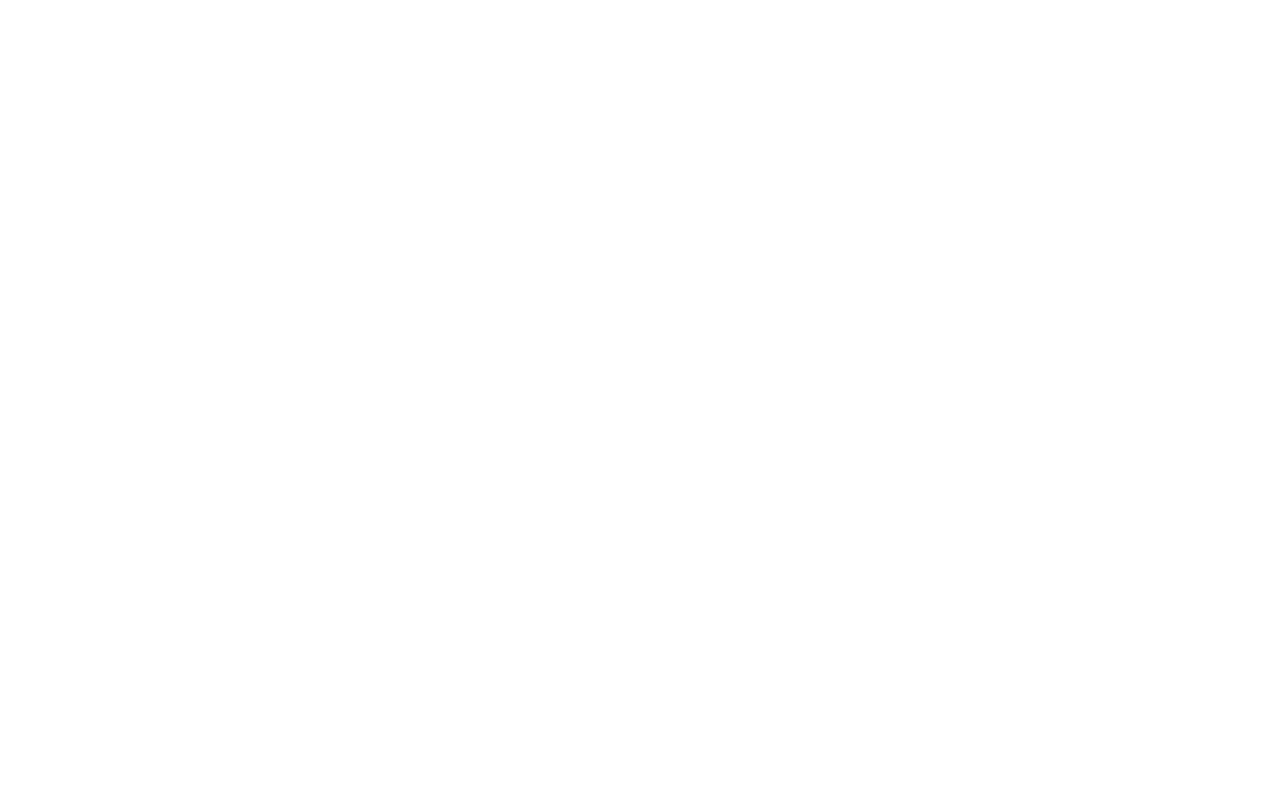
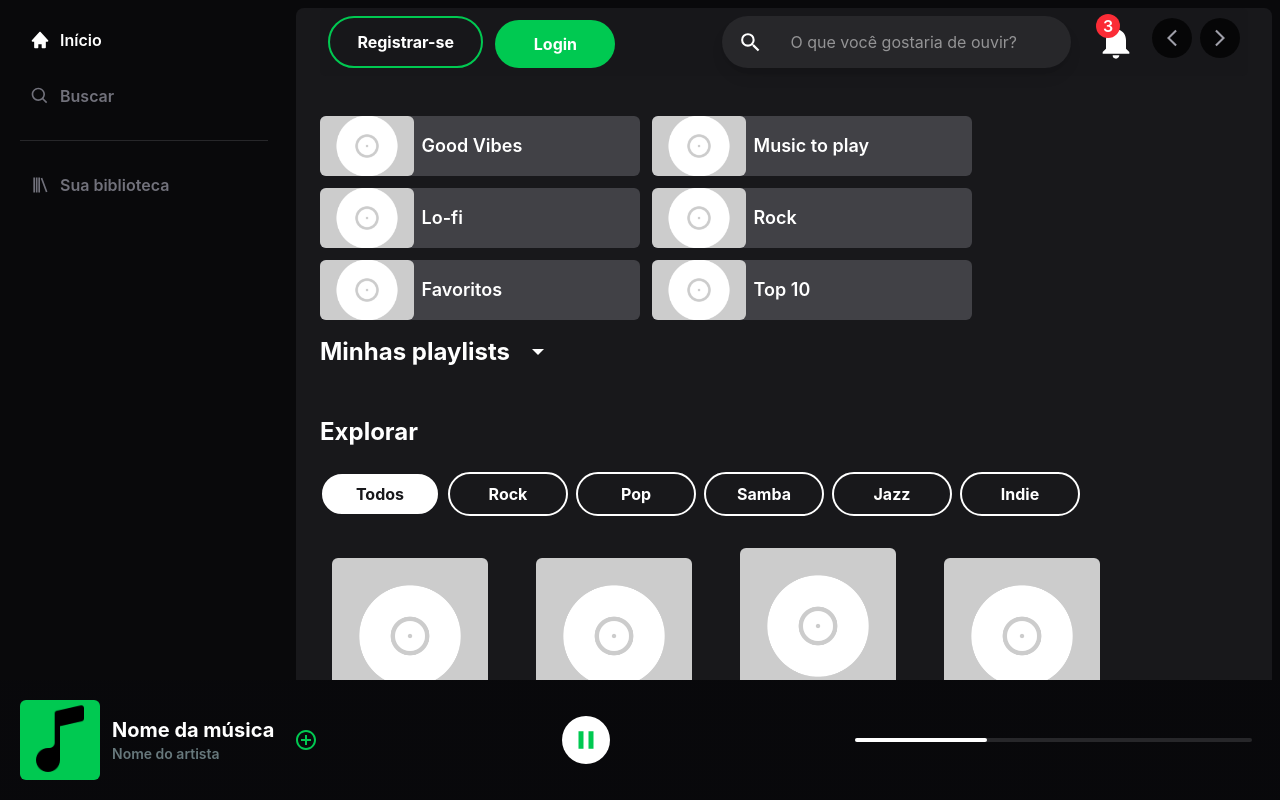
Before and after one commit to AlefAmorim/FIECFY, a React (Vite) app: page / in a window 1280 px wide. Before the commit this address had no page. Built offline with nearby package versions, Linux system fonts and the light colour scheme; no server answers.

Commit message:
Inicio implementação de login

```diff
--- a/src/App.jsx
+++ b/src/App.jsx
@@ -1,13 +1,32 @@
 import {  BrowserRouter as Router,Routes, Route } from "react-router";
 import Home from "./pages/Home";
+import { useEffect, useState } from "react";
 
 function App() {
+  const [user, setUser] = useState(null);
+  useEffect( ()=>{
+    const fetchUser = async () => {
+      try {
+        const response = await fetch("http://127.0.0.1:8000/api/auth/me");
+        if(!response.ok) {
+          throw Error();
+        }
+        console.log(dados)
+        const dados = response.json();
+        setUser(dados);
+      } catch (error) {
+        console.error(error);
+      }
+    }
+
+    fetchUser();
+  }, []);
   return (
-    <Router>
-      <Routes>
-        <Route path="/home" element={<Home />} />
-      </Routes>
-    </Router>
+      <Router>
+        <Routes>
+          <Route path="/" element={<Home user={user} userChange={setUser}/>} />
+        </Routes>
+      </Router>
   )
 }
 
--- a/src/components/Greeting/index.jsx
+++ b/src/components/Greeting/index.jsx
@@ -1,7 +1,7 @@
 
 function Greeting({nome}) {
     return (
-        <h1>Boa tarde, {nome}!</h1>
+        <h1>Olá, {nome}!</h1>
     )
 }
 
--- a/src/components/Header/index.jsx
+++ b/src/components/Header/index.jsx
@@ -10,7 +10,7 @@
   MdClose,
 } from "react-icons/md";
 
-function Header({loginHandle, handleClear, handleChange, searchTerm}) {
+function Header({loginHandle, handleClear, handleChange, searchTerm, user}) {
   const [isLogado, setIsLogado] = useState(true);
   const [popUpAberto, setPopUpAberto] = useState(false);
   const [notificacoes, setNotificacoes] = useState(3);
@@ -23,8 +23,8 @@
 
   return (
     <header className="max-h-200 sticky top-0 z-10 bg-zinc-900/90 rounded-md w-full flex items-center gap-2 justify-between p-2 flex-row md:justify-between">
-      {isLogado ? (
-        <ProfileBadge handleClick={() => setIsLogado(!isLogado)}></ProfileBadge>
+      {user ? (
+        <ProfileBadge user={user} />
       ) : (
         <div className="botoes-wrapper flex gap-3  justify-end items-end">
           <button
--- a/src/components/LoginForm/index.jsx
+++ b/src/components/LoginForm/index.jsx
@@ -5,7 +5,7 @@
 import { FaSpotify, FaApple, FaFacebook } from "react-icons/fa";
 import Button from "../Button";
 
-const LoginForm = ({ isOpen, handleClose }) => {
+const LoginForm = ({ isOpen, handleClose, userChange }) => {
   const [showPass, setShowPass] = useState(false);
   const [dados, setDados] = useState({
     email: "",
@@ -18,10 +18,29 @@
       [name]:value
     });
   }
-  const handleSubmit = (e) => {
+
+  const handleSubmit = async (e) => {
     e.preventDefault();
-    console.log(dados);
+    try {
+      console.log(dados)
+      const response = await fetch('http://127.0.0.1:8000/api/auth/login', {
+        method: "POST",
+        body: JSON.stringify(dados),
+        // headers:{
+        //   "Access-Control-Allow-Origin":['http://localhost:5173/']
+        // }
+      });
+      if(!response.ok) throw Error("Falha ao realizar login", {cause:"INTERNAL"});
+      const dadosJson = await response.json();
+      console.log(dadosJson);
+      userChange(dadosJson);
+    } catch (error) {
+      console.error(error.cause);
+      console.error(error.code);
+      console.error(error.message);
+    }
   };
+
   return (
     <div className={` p-4 absolute bg-zinc-800 h-max w-110 rounded-md z-4 ${isOpen?'animate-fade-out':"animate-fade-in"}`}>
       <header className="flex justify-between items-center p-3">
@@ -61,15 +80,15 @@
         </div>
 
         <div className="flex flex-col gap-2">
-          <label htmlFor="senha" className="font-semibold">
+          <label htmlFor="password" className="font-semibold">
             Senha
           </label>
           <div className="px-4 py-2 flex gap-2 items-center rouned-md border-zinc-500 border-2 rounded-lg ">
             <MdOutlinePassword size={20} className="text-zinc-400 " />
             <input
               type={showPass ? "text" : "password"}
-              name="senha"
-              id="senha"
+              name="password"
+              id="password"
               placeholder="Senha"
               className="w-full h-full p-2 outline-0"
               onChange={handleChange}
--- a/src/components/ProfileBadge/index.jsx
+++ b/src/components/ProfileBadge/index.jsx
@@ -1,7 +1,7 @@
 import Avatar from "../Avatar";
 import Greeting from "../Greeting";
 
-function ProfileBadge({ children, handleClick }) {
+function ProfileBadge({ children, handleClick, user }) {
   return (
     <div
       className="profile-container flex items-center gap-2"
@@ -12,7 +12,7 @@
         <Avatar />
       </div>
       <div className="text-amber-50 place-self-end">
-        <strong><Greeting nome="Alef"/></strong>
+        <strong><Greeting nome={user?.nome}/></strong>
       </div>
     </div>
   );
--- a/src/components/SideBar/index.jsx
+++ b/src/components/SideBar/index.jsx
@@ -6,7 +6,7 @@
     {
       id: 1,
       label: "Início",
-      link: "/home",
+      link: "/",
       icon: <BiSolidHome size={20} />,
     },
     {
--- a/src/components/SidebarItem.jsx/index.jsx
+++ b/src/components/SidebarItem.jsx/index.jsx
@@ -3,12 +3,15 @@
 function SidebarItem({ text, icon, link }) {
   return (
     <NavLink to={link || "#"}
-      className="p-2 rounded-xl text-zinc-300 font-semibold hover:bg-zinc-600/40 hover:text-white hover:transition-colors  flex gap-2 cursor-pointer"
     >
-      <div className="icone  w-6 h-6 rounded-sm flex items-center justify-center">
-        {icon}
+      {({isActive}) => (
+      <div className={`p-2 rounded-xl ${isActive ?"text-white":"text-zinc-500"} font-semibold   flex gap-2 cursor-pointer`}>
+        <div className="icone  w-6 h-6 rounded-sm flex items-center justify-center">
+          {icon}
+        </div>
+        {text}
       </div>
-      {text}
+      )}
     </NavLink>
   );
 }
--- a/src/pages/Home.jsx
+++ b/src/pages/Home.jsx
@@ -1,25 +1,17 @@
-import { useContext, useEffect, useState } from "react";
+import { useState } from "react";
 import { IoMdArrowDropdown, IoMdArrowDropup } from "react-icons/io";
-import { FaSpinner } from "react-icons/fa";
 import Sidebar from "../components/SideBar";
 import PlaylistGrid from "../components/PlaylistGrid";
 import Header from "../components/Header";
 import Player from "../components/Player";
-import Button from "../components/Button";
 import CompactCard from "../components/CompactCard";
 import { playlistData, generos } from "../data/mockData";
 import LoginForm from "../components/LoginForm";
-import { UserContext } from "../contexts/UserContext";
 
-function Home() {
-  const dadosUser = useContext(UserContext);
-const [isExpanded, setIsExpanded] = useState(false);
+function Home({user, userChange}) {
+  const [isExpanded, setIsExpanded] = useState(false);
   const [isOpen, setIsOpen] = useState(false);
-  const [isLoading, setIsLoading] = useState(false);
-  const [erro, setErro] = useState("");
   const [searchTerm, setSearchTerm] = useState("");
-  const [playlist, setPlaylist] = useState([]);
-
   const clearSearch = () => {
     setSearchTerm("");
   };
@@ -29,44 +21,29 @@
     setSearchTerm(value);
   };
 
-  useEffect(() => {
-    const buscarDados = async () => {
-      setIsLoading(true);
-      try {
-        const response = await fetch("https://jsonplaceholder.typicode.com/albums/1/photos_invalida");
-        if(!response.ok){
-          throw new Error("Falha");
-        }
-        const data = await response.json();
-        setPlaylist(data.slice(0,10));
-      } catch(error) {
-        console.error(error);
-        setErro("Falha ao buscar playlists!Tente novamente mais tarde.")
-      }finally{
-        setTimeout(()=>{
-          setIsLoading(false);
-        }, 1000)
-      }
-    }
-    console.log(dadosUser)
-    buscarDados();
-  },[])
-
   return (
     <div className="layout-principal flex flex-col  w-screen text-white bg-zinc-950 h-screen relative">
       <div className="flex flex-1 overflow-hidden ">
         <Sidebar />
         <main className="flex-1 /*flex-col*/ gap-5 h-full w-full m-2 p-6 pt-0 bg-zinc-900 rounded-lg overflow-y-auto">
-          <Header searchTerm={searchTerm} loginHandle={() => setIsOpen(true)} handleChange={handleInput} handleClear={clearSearch}/>
+          <Header
+            searchTerm={searchTerm}
+            loginHandle={() => setIsOpen(true)}
+            handleChange={handleInput}
+            handleClear={clearSearch}
+            user={user}
+          />
 
           {/* Renderizado ao clicar no botão de login do header */}
           {isOpen && (
-            <LoginForm isOpen={isOpen} handleClose={() => setIsOpen(!isOpen)} />
+            <LoginForm isOpen={isOpen} handleClose={() => setIsOpen(!isOpen)} userChange={userChange}/>
           )}
           <div className="flex  flex-row gap-3 pt-10 flex-wrap">
             <CompactCard title="Good Vibes" />
             <CompactCard title="Music to play" />
             <CompactCard title="Lo-fi" />
+            <CompactCard title="Rock" />
+            <CompactCard title="Favoritos" />
             <CompactCard title="Top 10" />
           </div>
           <section className="pt-3">
```
